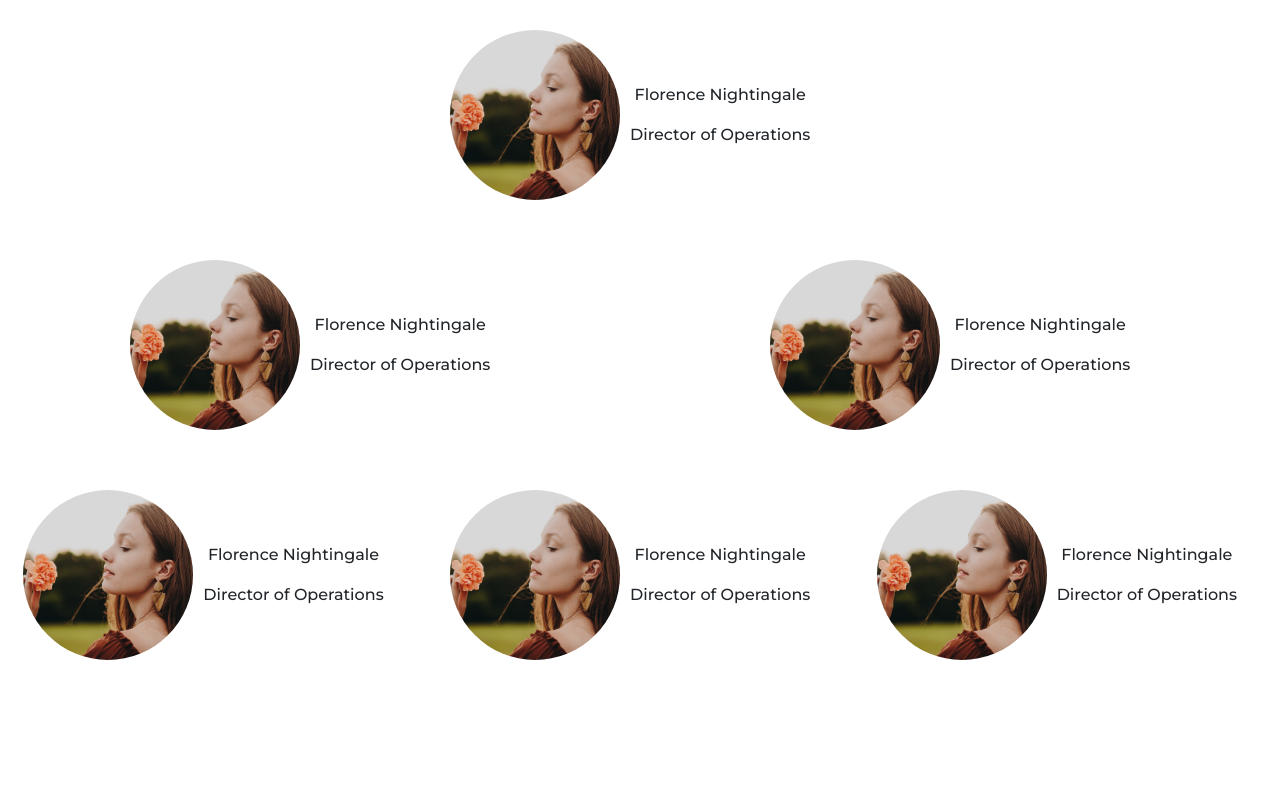
After one commit to CorneliusOsei2/focus, a Django app: template focus/templates/team.html in a window 1280 px wide. The commit adds this page. Run offline with Django 3.2, Linux system fonts and the light colour scheme; the template is opened without the code that fills it, so the values that code supplies are empty.

Commit message:
Teampage routing setup. Template added.

```diff
--- a/focus/focus/urls.py
+++ b/focus/focus/urls.py
@@ -21,5 +21,5 @@ urlpatterns = [
     path('', include("apps_home.urls")),
     path('', include("apps_businesses.urls")),
     path('', include("apps_users.urls")),
-    path('', include("apps_users.urls"))
+    path('', include("apps_team.urls")),
 ]
--- a/focus/static/css/styles.css
+++ b/focus/static/css/styles.css
@@ -1,3 +1,5 @@
+@import url('https://fonts.googleapis.com/css2?family=Montserrat:wght@500&display=swap');
+
 #homepage{
     height: 100%;
     overflow-y: scroll;
@@ -193,3 +195,83 @@
 .register-img{
     width: 180px;
 }
+
+
+/* Teams page */
+
+*{
+    font-family: 'Montserrat', sans-serif;
+}
+/*
+.col-md-12{
+    display: flex;
+}
+
+.col-md-6{
+    display: flex;
+}
+
+.col-md-4{
+    display: flex;
+} */
+
+.team-card{
+    display: flex;
+    justify-content: center;
+}
+
+.card-div{
+    position: relative;
+    min-width: 400px;
+    min-height: 200px;
+    margin: 15px 20px;
+}
+
+.flip-card{
+    position: absolute;
+    width: 100%;
+    height: 100%;
+    transform-style: preserve-3d;
+    transition: all 0.8s ease;
+}
+
+.card-div:hover .flip-card{
+    transform: rotateY(180deg);
+}
+
+.card-front{
+    display: flex;
+    flex-direction: row;
+    white-space: nowrap;
+    position: absolute;
+    /* border: 1px solid #f1f1f1; */
+    min-width: 100%;
+    min-height: 100%;
+    backface-visibility: hidden;
+    -webkit-backface-visibility: hidden; /* for Safari */
+    transform: rotateX(0deg); /* for Firefox */
+    perspective: 1000px;
+    padding: 10px;
+}
+
+.card-back{
+    position: absolute;
+    border: 1px solid #f1f1f1;
+    min-width: 100%;
+    min-height: 100%;
+    backface-visibility: hidden;
+    -webkit-backface-visibility: hidden; /* for Safari */
+    transform: rotateX(0deg); /* for Firefox */
+    transform: rotateY(180deg);
+    padding: 10px;
+}
+
+.team-img{
+    border-radius: 50%;
+    width: 170px;
+    height: 170px;
+}
+
+.teams-txt{
+    padding: 10px;
+}
--- /dev/null
+++ b/focus/templates/team.html
@@ -0,0 +1,154 @@
+
+{% include "head_partial.html" with page_title="Team"%}
+
+
+ <div class="container-fluid">
+
+    <div class="row d-flex align-items-center justify-content-center">
+
+        <div class="team-card col-md-12">
+            <div class="card-div">
+
+                <div class="flip-card">
+                    <div class="card-front">
+                        <div class="teams-img d-flex align-items-center justify-content-center">
+                            <img src="frontend/images/team1.jpg" class="team-img" alt="Team member image">
+                        </div>
+
+                        <div class="teams-txt d-flex align-items-center justify-content-center flex-column">
+                            <p>Florence Nightingale</p>
+                            <span>Director of Operations</span>
+                        </div>
+                    </div>
+
+                    <div class="card-back">
+                        <h5> Florence </h5>
+                        <p>Lorem ipsum dolor </p>
+                    </div>
+                </div>
+
+            </div>
+        </div>
+
+
+
+        <div class="team-card col-md-6">
+            <div class="card-div">
+
+                <div class="flip-card">
+                    <div class="card-front">
+                        <div class="teams-img d-flex align-items-center justify-content-center">
+                            <img src="frontend/images/team1.jpg" class="team-img" alt="Team member image">
+                        </div>
+
+                        <div class="teams-txt d-flex align-items-center justify-content-center flex-column">
+                            <p>Florence Nightingale</p>
+                            <span>Director of Operations</span>
+                        </div>
+                    </div>
+
+                    <div class="card-back">
+                        <h5> Florence </h5>
+                        <p>Lorem ipsum dolor </p>
+                    </div>
+                </div>
+
+            </div>
+        </div>
+
+        <div class="team-card col-md-6">
+            <div class="card-div">
+                <div class="flip-card">
+                    <div class="card-front">
+                        <div class="teams-img d-flex align-items-center justify-content-center">
+                            <img src="frontend/images/team1.jpg" class="team-img" alt="Team member image">
+                        </div>
+
+                        <div class="teams-txt d-flex align-items-center justify-content-center flex-column">
+                            <p>Florence Nightingale</p>
+                            <span>Director of Operations</span>
+                        </div>
+                    </div>
+
+                    <div class="card-back">
+                        <h5> Florence </h5>
+                        <p>Lorem ipsum dolor </p>
+                    </div>
+                </div>
+
+            </div>
+        </div>
+
+        <div class="team-card col-md-4">
+            <div class="card-div">
+                <div class="flip-card">
+                    <div class="card-front">
+                        <div class="teams-img d-flex align-items-center justify-content-center">
+                            <img src="frontend/images/team1.jpg" class="team-img" alt="Team member image">
+                        </div>
+
+                        <div class="teams-txt d-flex align-items-center justify-content-center flex-column">
+                            <p>Florence Nightingale</p>
+                            <span>Director of Operations</span>
+                        </div>
+                    </div>
+
+                    <div class="card-back">
+                        <h5> Florence </h5>
+                        <p>Lorem ipsum dolor </p>
+                    </div>
+                </div>
+
+            </div>
+        </div>
+
+
+
+        <div class="team-card col-md-4">
+            <div class="card-div">
+                <div class="flip-card">
+                    <div class="card-front">
+                        <div class="teams-img d-flex align-items-center justify-content-center">
+                            <img src="frontend/images/team1.jpg" class="team-img" alt="Team member image">
+                        </div>
+
+                        <div class="teams-txt d-flex align-items-center justify-content-center flex-column">
+                            <p>Florence Nightingale</p>
+                            <span>Director of Operations</span>
+                        </div>
+                    </div>
+
+                    <div class="card-back">
+                        <h5> Florence </h5>
+                        <p>Lorem ipsum dolor </p>
+                    </div>
+                </div>
+
+            </div>
+        </div>
+
+        <div class="team-card col-md-4">
+            <div class="card-div">
+                <div class="flip-card">
+                    <div class="card-front">
+                        <div class="teams-img d-flex align-items-center justify-content-center">
+                            <img src="frontend/images/team1.jpg" class="team-img" alt="Team member image">
+                        </div>
+
+                        <div class="teams-txt d-flex align-items-center justify-content-center flex-column">
+                            <p>Florence Nightingale</p>
+                            <span>Director of Operations</span>
+                        </div>
+                    </div>
+
+                    <div class="card-back">
+                        <h5> Florence </h5>
+                        <p>Lorem ipsum dolor </p>
+                    </div>
+                </div>
+
+            </div>
+        </div>
+
+
+</div>
```
Also changed, not shown: focus/templates/contents.html (+1 -10 lines).
